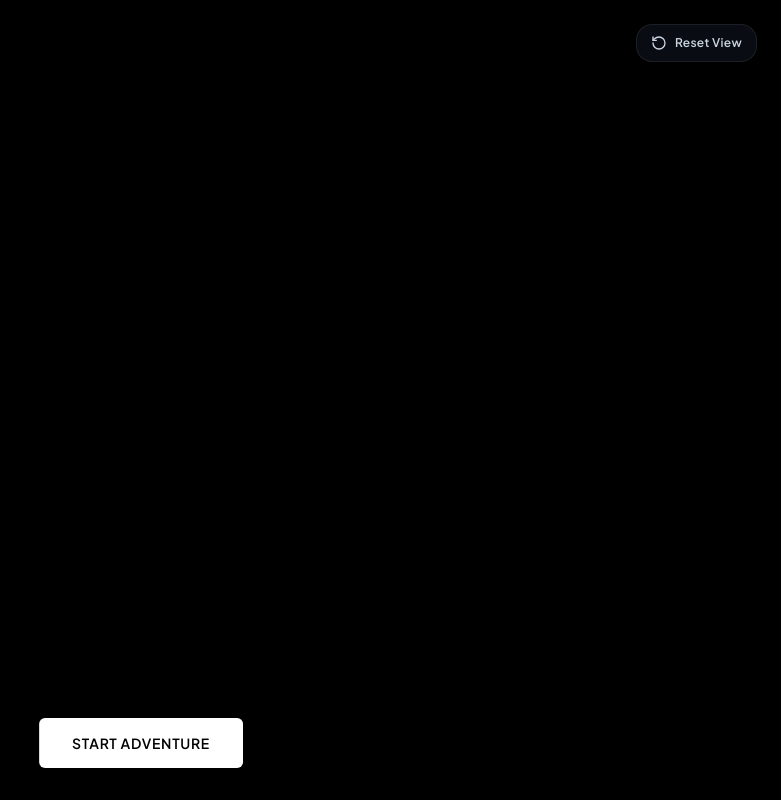
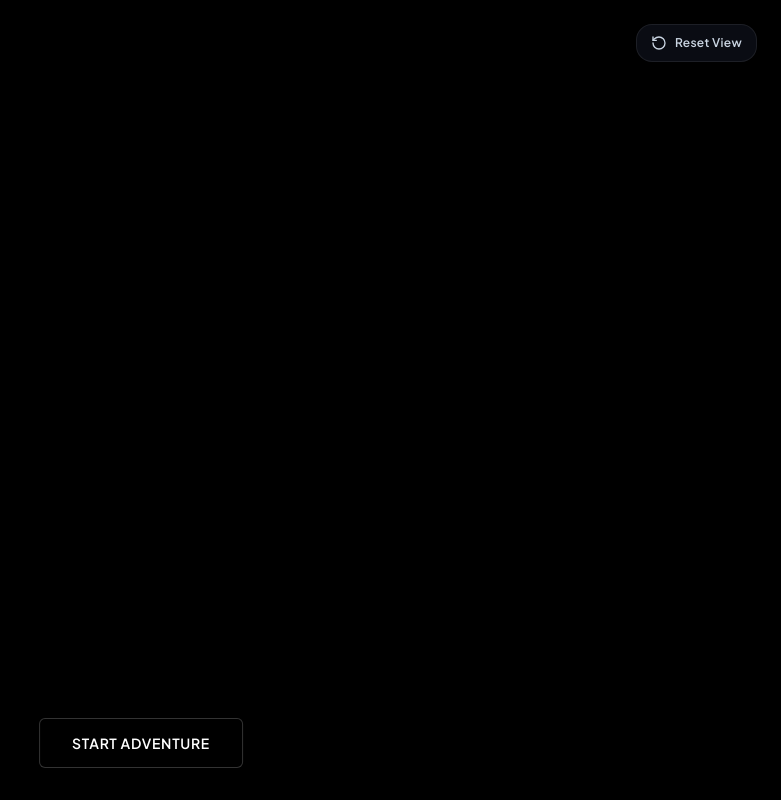
Before and after one commit to PRN-6/3D-PORTFOLIO, a React (Vite) app: page / in a window 1280 px wide. Shown: the whole page, without its empty margins (499-1280 px from the left). Built offline with nearby package versions, Linux system fonts and the light colour scheme; no server answers.

Commit message:
style: set START ADVENTURE button to minimal dark background with white hover transition

```diff
--- a/src/components/UI/StartAdventureButton.tsx
+++ b/src/components/UI/StartAdventureButton.tsx
@@ -22,7 +22,7 @@ export const StartAdventureButton: React.FC<StartAdventureButtonProps> = ({
         onClick={handleClick}
         type="button"
         aria-label="Start Adventure"
-        className="bg-white text-black hover:bg-black hover:text-white border border-transparent hover:border-white/20 px-8 py-3.5 rounded-md text-sm font-semibold tracking-wider uppercase transition-colors duration-300 cursor-pointer select-none active:scale-[0.98]"
+        className="bg-black text-white hover:bg-white hover:text-black border border-white/20 hover:border-white px-8 py-3.5 rounded-md text-sm font-semibold tracking-wider uppercase transition-colors duration-300 cursor-pointer select-none active:scale-[0.98]"
       >
         START ADVENTURE
       </button>
```
